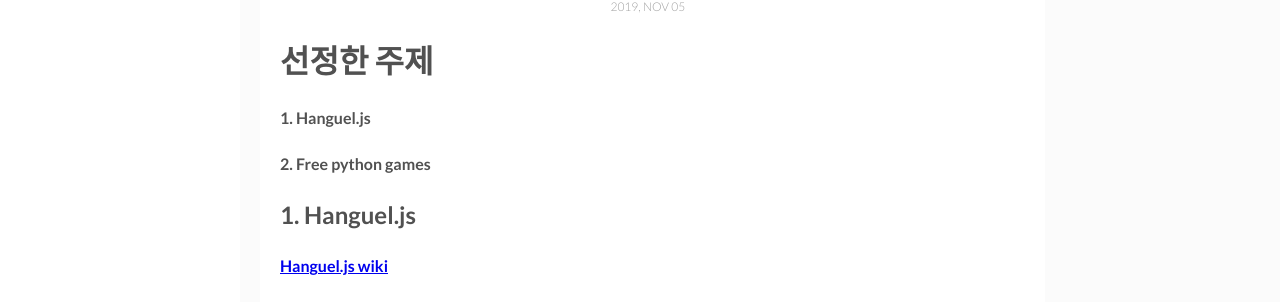
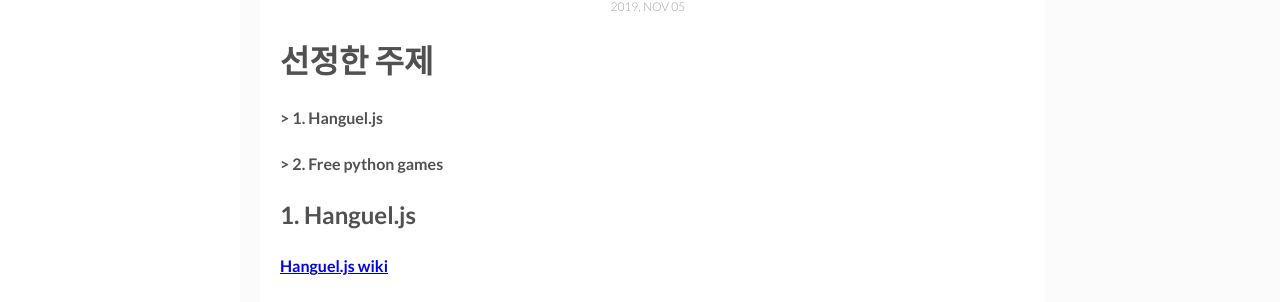
Before and after one commit to 19-2-SKKU-OSS/2019-2-OSS-L8-page, a Jekyll site: the page built from _posts/2017-09-10-conference-on-javascript.markdown, in a window 1280 px wide and 1313 px high. Shown: the part 444-746 px from the top of the window. Built offline with Jekyll 4.4.1, drawn with Linux system fonts in a browser that asks for light colours; comment, search, counter and statistics services are not loaded.

```diff
--- a/_posts/2017-09-10-conference-on-javascript.markdown
+++ b/_posts/2017-09-10-conference-on-javascript.markdown
@@ -8,8 +8,8 @@ tags: [hanguel.js, free python game] # add tag
 ---
 
 # **선정한 주제**
-####    1. Hanguel.js
-####    2. Free python games
+####    > 1. Hanguel.js
+####    > 2. Free python games
 
 ## **1. Hanguel.js**
 
```
